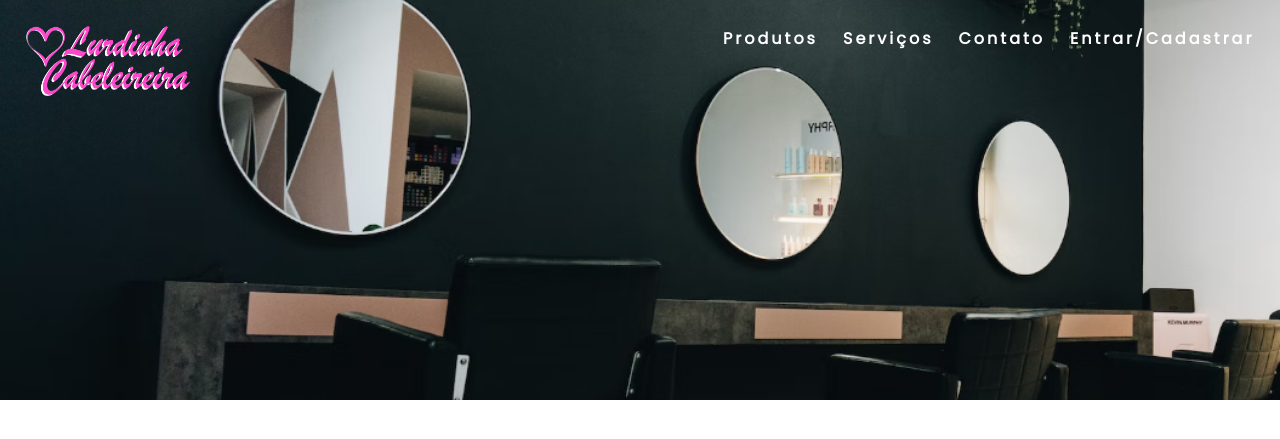
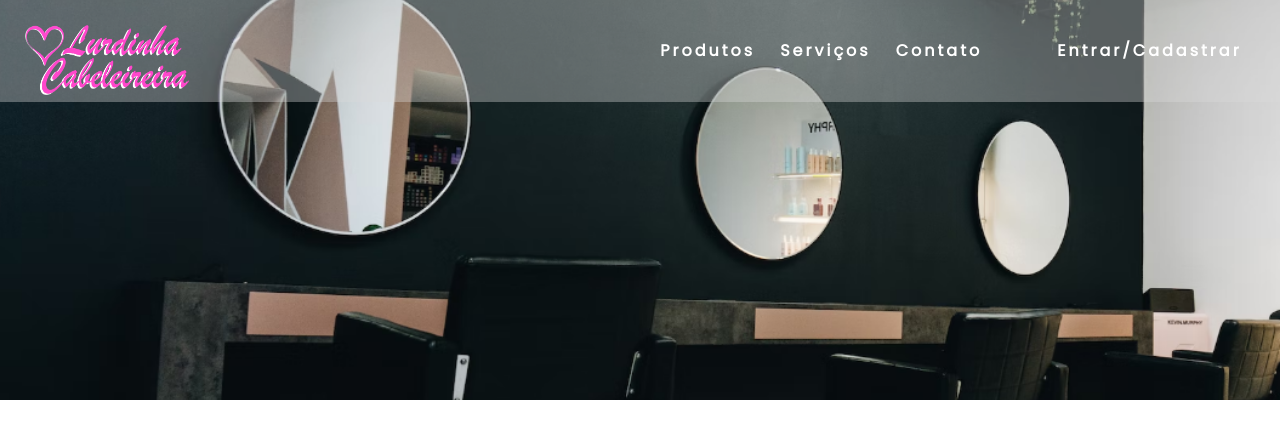
Before and after one commit to DanielVilarinho/ProjetoPCC, a PHP site: page / in a window 1280 px wide. Shown: the top 439 px of the page. Run offline with PHP 8.4, Linux system fonts and the light colour scheme.

Commit message:
background cinza

```diff
--- a/index.html
+++ b/index.html
@@ -16,7 +16,9 @@
 
         <header>
             <nav>
-                <img class="logo" src="./assets/Lurdinha OG.png" alt="Logo Salão">
+                <a id="linklogo" href="./index.html">
+                <img id="logo" src="./assets/Lurdinha OG.png" alt="Logo Salão">
+                 </a>
                 <div class="navbar">
                     <div class="line1"></div>
                     <div class="line2"></div>
@@ -26,7 +28,7 @@
                     <li><a href="">Produtos</a></li>
                     <li><a href="">Serviços</a></li>
                     <li><a href="">Contato</a></li>
-                    <li><a href="./cadastro.html">Entrar/Cadastrar</a></li>
+                    <li><a href="./cadastro.html" id="ec">Entrar/Cadastrar</a></li>
 
                 </ul>
             </nav>
--- a/style.css
+++ b/style.css
@@ -4,7 +4,7 @@
     padding: 0;
     }
 
-a {
+.navlist a {
     color: White;
     text-decoration: none;
     font-size: 16px;
@@ -12,29 +12,40 @@ a {
     font-weight: 600;
     }
 
-a:hover{
+.navlist a:hover{
     color: pink;
     font-size: 18px; /*aumenta o menu ao selecionar*/
 
     }
-.logo{
+
+#linklogo{
+  height: 70px;
+  width: 164px;
+}
+#logo{
     height: 70px;
     width: 164px;
-    padding: 2%;
+    margin: 25px;
 
+}
+ header{
+  background-image: url(./assets/backgroundatualizado.png);
+  height: 50vh;
+  background-repeat: no-repeat;
+  background-size: cover;
+  background-position: center;
 }
 
 nav{
     display:flex;
     justify-content: space-between;
     align-items: top;
-    background-image: url(./assets/backgroundatualizado.png);
-    height: 50vh;
-    background-repeat: no-repeat;
-    background-size: cover;
-    background-position: center;
+    background-color: rgba(217, 217, 217, 0.37);
 }
 
+#ec{
+  margin-left: 50px;
+}
 main{
     background: #e7e7e7;
 }
@@ -42,7 +53,7 @@ main{
 .navlist{
     list-style: none;
     display: flex;
-    padding: 2%;
+    padding: 3%;
 }
 
 .navlist li{
@@ -66,11 +77,14 @@ main{
     body {
       overflow-x: hidden;
     }
+    #ec{
+      margin-left: 0;
+    }
     .navlist {
       position: absolute;
-      top: 20vh;
+      top: 12vh;
       width: 100vw;
-      height: 80vh;
+      height: 88vh;
       background: #e7e7e7;
       flex-direction: column;
       align-items: center;
```
